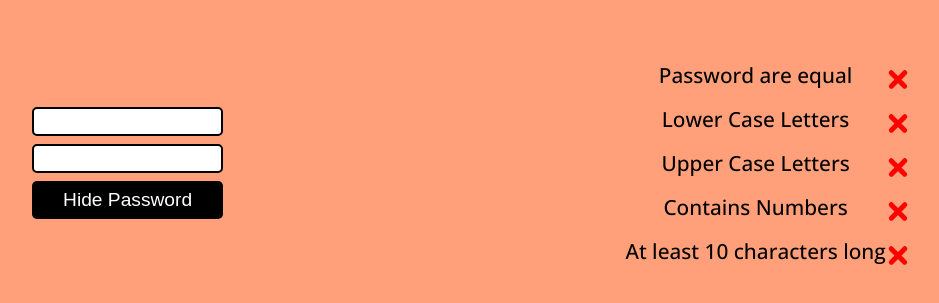
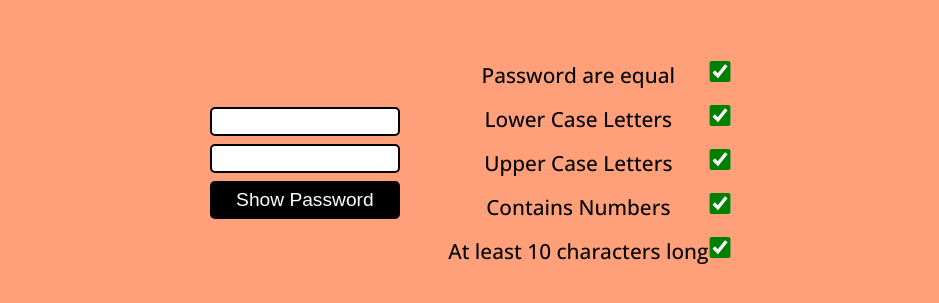
Before and after one commit to Goanta-Ovidiu/checkpoint-password-check, a plain HTML site: page index.html in a window 1280 px wide. Both pictures are taken after a click on the button "Hide Password". Shown: the part 147-450 px from the top of the page, without its empty margins (169-1108 px from the left). Drawn offline with nearby package versions, Linux system fonts and the light colour scheme.

Commit message:
feat: add js for change input.type and button text

```diff
--- a/index.html
+++ b/index.html
@@ -11,35 +11,65 @@
     <h1>Password Check</h1>
     <main>
       <section class="input-section">
-        <input type="text" name="" id="input-password" />
-        <input type="text" name="" id="input-password" />
+        <input
+          type="text"
+          name=""
+          class="input-password"
+          id="input-password-one"
+        />
+        <input
+          type="text"
+          name=""
+          class="input-password"
+          id="input-password-two"
+        />
         <button id="show-hide-btn">Hide Password</button>
       </section>
       <section class="check-section">
         <label for="equal">Password are equal</label>
-        <input type="checkbox" name="checks" value="equal" id="equal-check" />
+        <input
+          type="checkbox"
+          name="checks"
+          value="equal"
+          class="check-section-inputs"
+          id="equal-check"
+          checked
+        />
         <label for="lower-case">Lower Case Letters</label>
         <input
           type="checkbox"
           name="checks"
+          class="check-section-inputs"
           value="lower-case"
           id="lowercase-check"
+          checked
         />
         <label for="upper-case">Upper Case Letters</label>
         <input
           type="checkbox"
           name="checks"
           value="upper-case"
+          class="check-section-inputs"
           id="uppercase-check"
+          checked
         />
         <label for="number">Contains Numbers</label>
-        <input type="checkbox" name="checks" value="number" id="number-check" />
+        <input
+          type="checkbox"
+          name="checks"
+          value="number"
+          class="check-section-inputs"
+          id="number-check"
+          checked
+        />
         <label for="at-least-10-character">At least 10 characters long</label>
         <input
           type="checkbox"
           name="checks"
           value="at-least-10-character"
+          class="check-section-inputs"
           id="at-least-check"
+          checked
         />
       </section>
     </main>
--- a/script.js
+++ b/script.js
@@ -0,0 +1,26 @@
+const inputPasswordOne = document.querySelector("#input-password-one");
+const inputPasswordTwo = document.querySelector("#input-password-two");
+const showHideBtn = document.querySelector("#show-hide-btn");
+const passwordAreEqual = document.querySelectorAll(".check-section-inputs");
+
+showHideBtn.addEventListener("click", () => {
+  if (inputPasswordOne.type === "text" && inputPasswordTwo.type === "text") {
+    inputPasswordOne.type = "password";
+    inputPasswordTwo.type = "password";
+    showHideBtn.innerHTML = "Show Password";
+
+    passwordAreEqual.forEach((element) => element.classList.add("checked"));
+    passwordAreEqual.forEach((element) =>
+      element.classList.remove("unchecked")
+    );
+  } else if (
+    inputPasswordOne.type === "password" &&
+    inputPasswordTwo.type === "password"
+  ) {
+    inputPasswordOne.type = "text";
+    inputPasswordTwo.type = "text";
+    showHideBtn.innerHTML = "Hide Password";
+    passwordAreEqual.forEach((element) => element.classList.remove("checked"));
+    passwordAreEqual.forEach((element) => element.classList.add("unchecked"));
+  }
+});
--- a/style.css
+++ b/style.css
@@ -51,7 +51,7 @@ main {
   cursor: pointer;
 }
 
-#input-password {
+.input-password {
   padding: 0.3rem;
   border: 2px solid black;
   border-radius: 5px;
@@ -67,15 +67,16 @@ main {
   font-weight: 500;
 }
 
-.check-section input {
-  all: initial;
+.check-section-inputs {
+  /* all: initial; */
   width: 1.5rem;
   height: 1.3rem;
   position: relative;
+  visibility: hidden;
 }
 
-.check-section input:before,
-input:after {
+.check-section-inputs.unchecked:before,
+.check-section-inputs.unchecked:after {
   content: "";
   position: absolute;
   width: 1.5rem;
@@ -83,28 +84,36 @@ input:after {
   background-color: red;
   border-radius: 5px;
   top: 1rem;
+  visibility: visible;
 }
 
-input:before {
+.check-section-inputs.unchecked:before {
   transform: rotate(45deg);
 }
 
-input:after {
+.check-section-inputs.unchecked:after {
   transform: rotate(-45deg);
 }
 
-.check-section.checked input {
+.check-section-inputs.checked {
   accent-color: green;
   width: 1.5rem;
   height: 1.3rem;
+  visibility: visible;
 }
 
 @media screen and (min-width: 700px) {
+  body {
+    display: flex;
+    flex-direction: column;
+  }
+
   main {
     display: flex;
     flex-direction: row;
     justify-content: center;
     align-items: center;
+    gap: 3rem;
     margin: 0 auto;
     padding: 0;
   }
```
